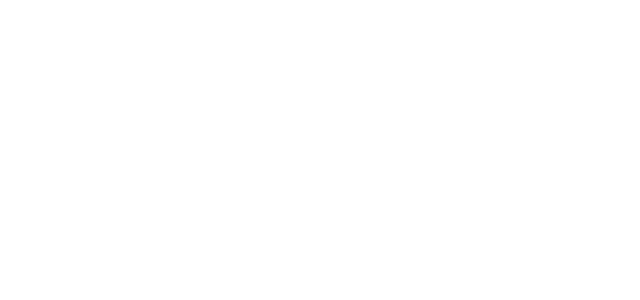
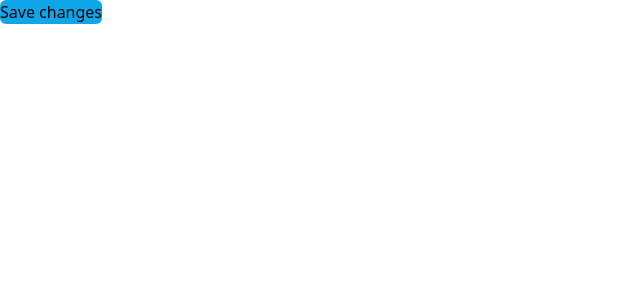
Before and after one commit to EmrNITK/website, a React (Create React App) app: page / in a window 1280 px wide. Shown: the top 300 px of the page, without its empty margins (0-640 px from the left). Built offline with nearby package versions, Linux system fonts and the light colour scheme.

Commit message:
Update About.js

```diff
--- a/src/components/About.js
+++ b/src/components/About.js
@@ -1,10 +1,11 @@
 import React from "react";
 
-export default function About(){
-
+export default function About() {
   return (
     <section id="about">
-
+      <button class="bg-sky-500 hover:bg-sky-700 rounded-md">
+        Save changes
+      </button>
     </section>
-  )
+  );
 }
```
